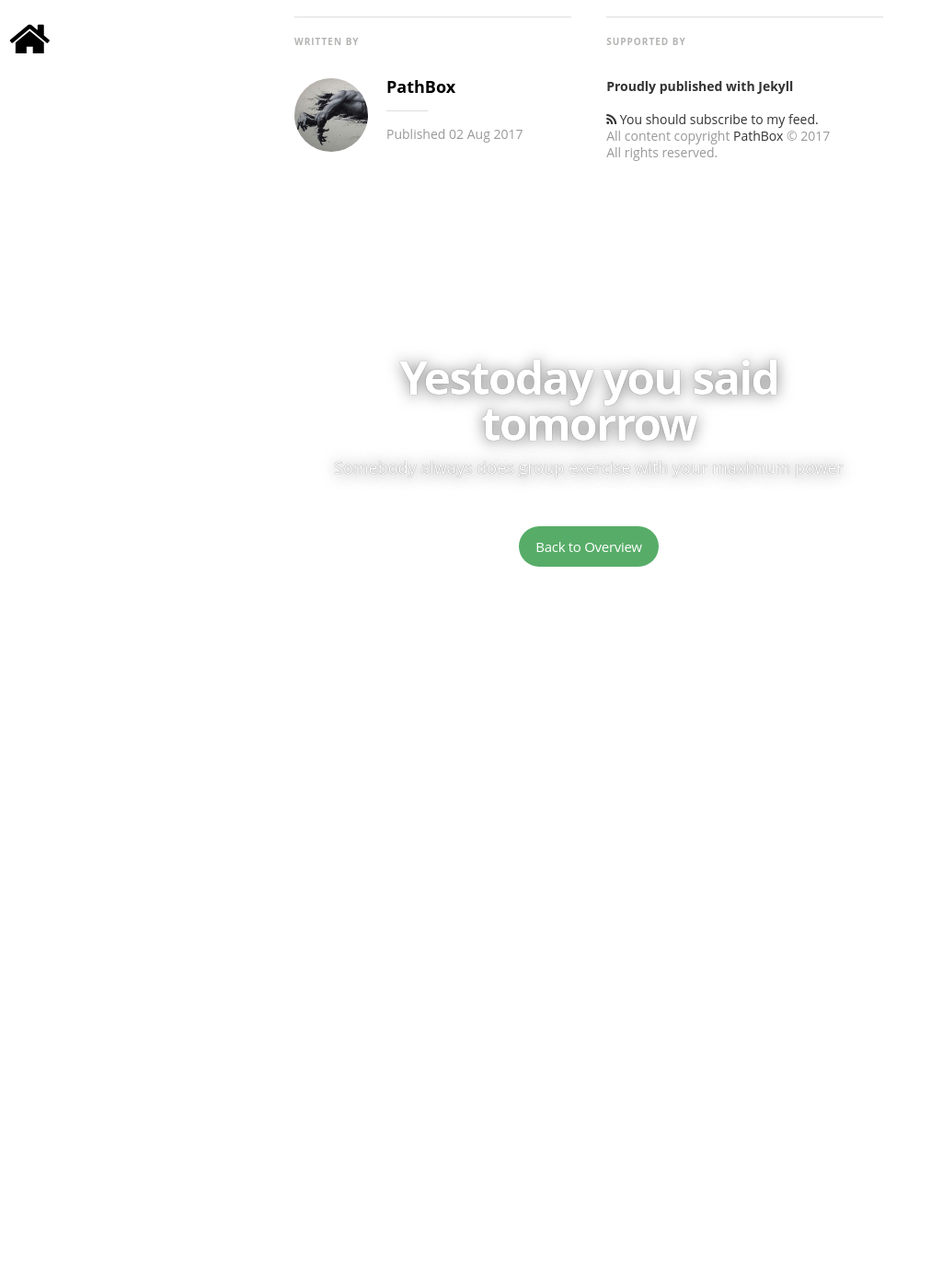
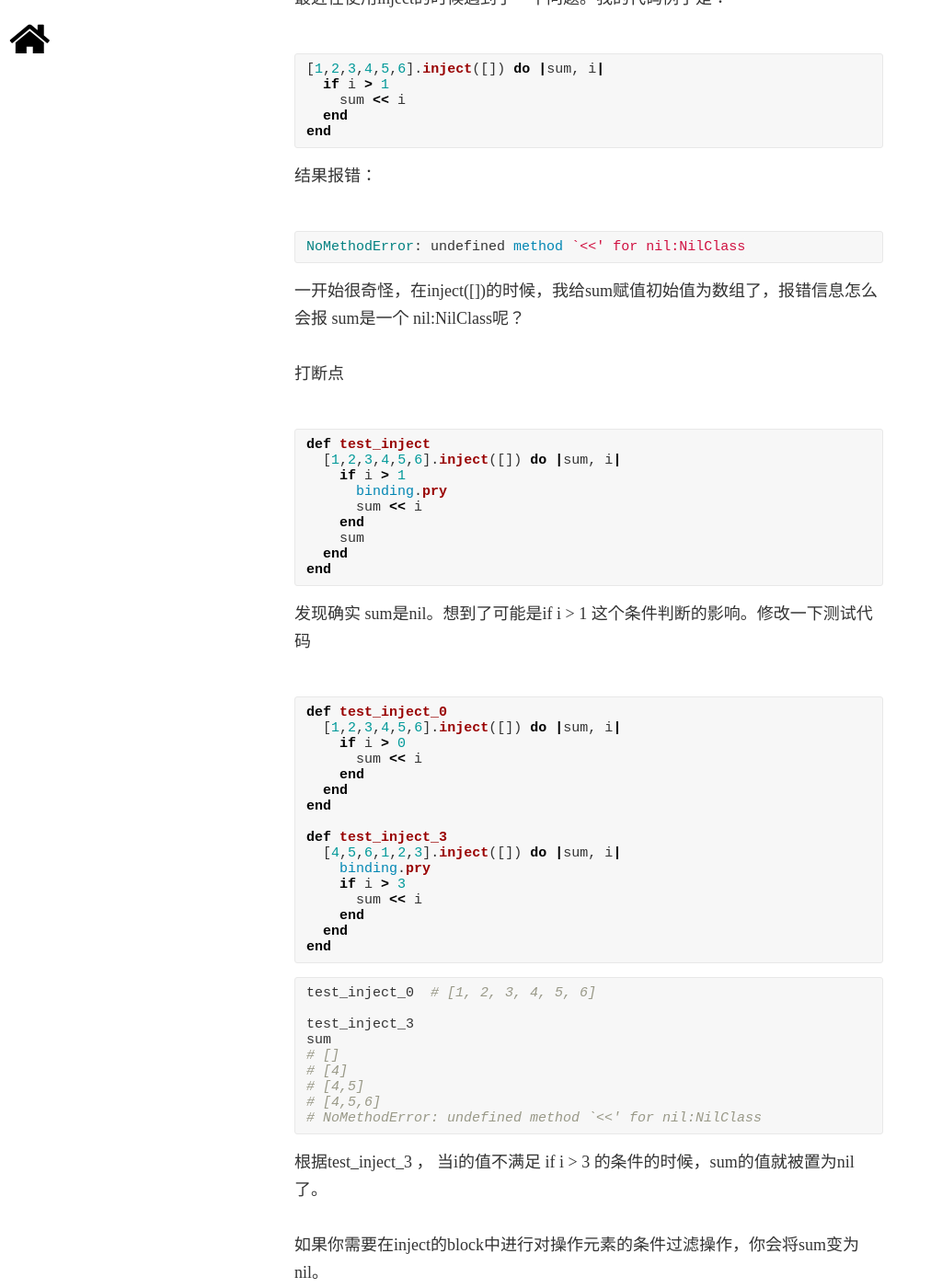
Before and after one commit to pathbox/pathbox.github.io, a Jekyll site: the page built from _posts/2017-08-02-work-summary-in-Udesk-seven.md, in a window 1280 px wide and 1400 px high, scrolled down 4188 px. Shown: the whole window at 92% size, without its empty margins (0-1012 px from the left). Built offline with Jekyll 4.4.1, drawn with Linux system fonts in a browser that asks for light colours; nearby versions of some CDN libraries; some web fonts are replaced; comment, search, counter and statistics services are not loaded; before the commit the page ends 4894 px from its top, so only the background shows below that; some of the changed text lies outside the part shown.

Commit message:
使用inject、reduce 方法的坑

````diff
--- a/_posts/2017-08-02-work-summary-in-Udesk-seven.md
+++ b/_posts/2017-08-02-work-summary-in-Udesk-seven.md
@@ -129,3 +129,89 @@ ulimit -n 65536 设为65536
 ##### 使用JWT官网推荐的jwt包
 如果JWT的其他参数都对了，但是，加密得到的最后的jwt值还是不对，就是你的加密算法不对了。一种可能是你所用的加密算法的包和官方使用的包的算法不一致。这时候，需要到JWT官方网址，
 https://jwt.io/. 在 __Libraries__ 项目有推荐的jwt包。请使用这些推荐的jwt包。
+
+
+##### 使用inject、reduce 方法的坑
+最近在使用inject的时候遇到了一个问题。我的代码例子是：
+
+```ruby
+[1,2,3,4,5,6].inject([]) do |sum, i|
+  if i > 1
+    sum << i
+  end
+end
+```
+
+结果报错：
+
+```ruby
+NoMethodError: undefined method `<<' for nil:NilClass
+```
+一开始很奇怪，在inject([])的时候，我给sum赋值初始值为数组了，报错信息怎么会报 sum是一个 nil:NilClass呢？
+
+打断点
+
+```ruby
+def test_inject
+  [1,2,3,4,5,6].inject([]) do |sum, i|
+    if i > 1
+      binding.pry
+      sum << i
+    end
+    sum
+  end
+end
+```
+
+发现确实 sum是nil。想到了可能是if i > 1 这个条件判断的影响。修改一下测试代码
+
+```ruby
+def test_inject_0
+  [1,2,3,4,5,6].inject([]) do |sum, i|
+    if i > 0
+      sum << i
+    end
+  end
+end
+
+def test_inject_3
+  [4,5,6,1,2,3].inject([]) do |sum, i|
+    binding.pry
+    if i > 3
+      sum << i
+    end
+  end
+end
+```
+
+```ruby
+test_inject_0  # [1, 2, 3, 4, 5, 6]
+
+test_inject_3
+sum
+# []
+# [4]
+# [4,5]
+# [4,5,6]
+# NoMethodError: undefined method `<<' for nil:NilClass
+```
+根据test_inject_3 ， 当i的值不满足 if i > 3 的条件的时候，sum的值就被置为nil了。
+
+如果你需要在inject的block中进行对操作元素的条件过滤操作，你会将sum变为nil。
+
+所以建议不在inject的block中进行条件过滤操作，而是在inject方法之前过滤好。
+
+同理reduce方法。
+
+Ruby 版本： ruby 2.4.0p0 (2016-12-24 revision 57164) [x86_64-linux]
+
+解决方法
+```ruby
+[1,2,3,4,5,6].inject([]) do |sum, i|
+  if i > 1
+    sum << i
+  end
+  sum
+end
+```
+在最后返回 sum，因为 inject方法会将最后的返回值赋值给sum。如果在if 判断条件没有通过的情况下，会将nil值返回给sum
````
